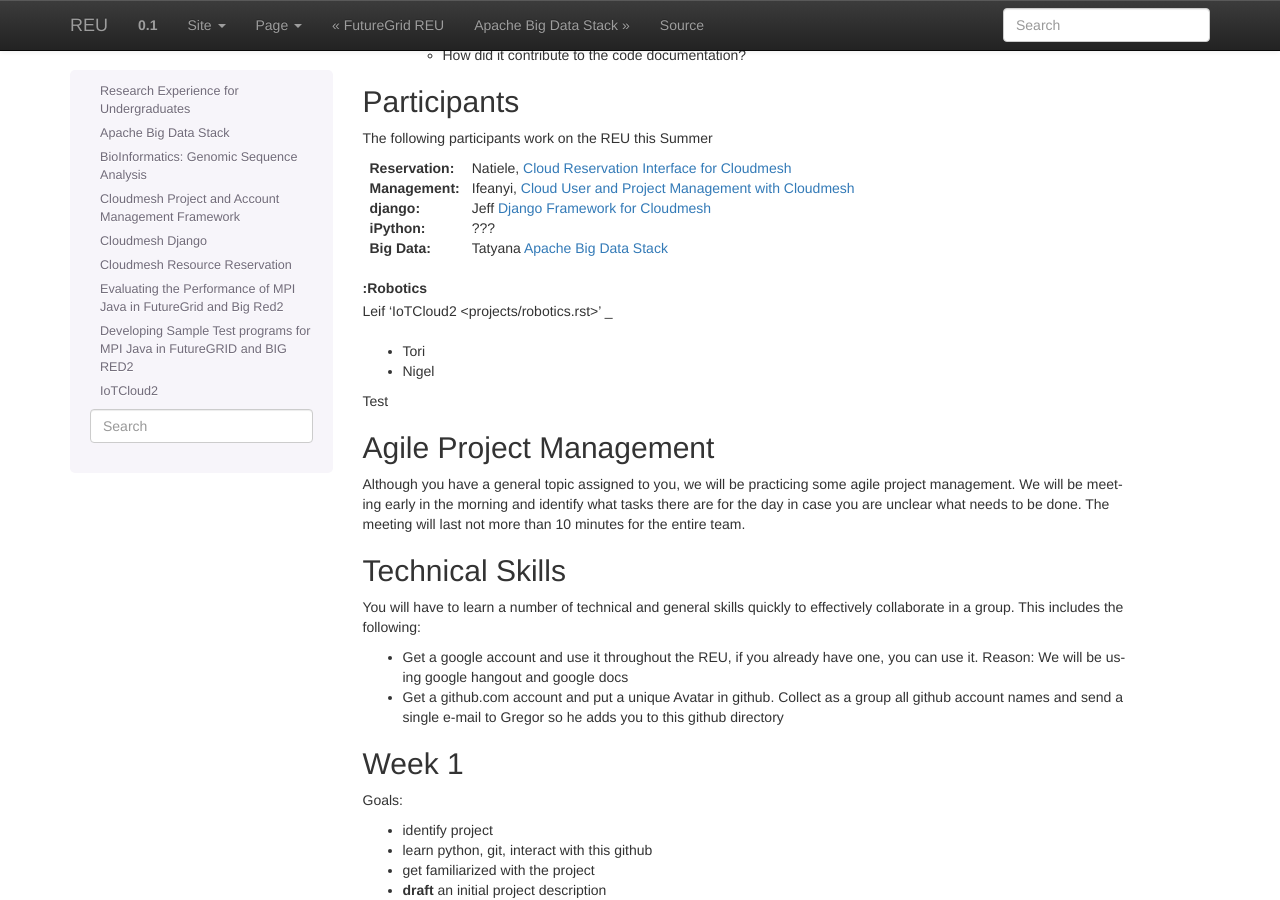
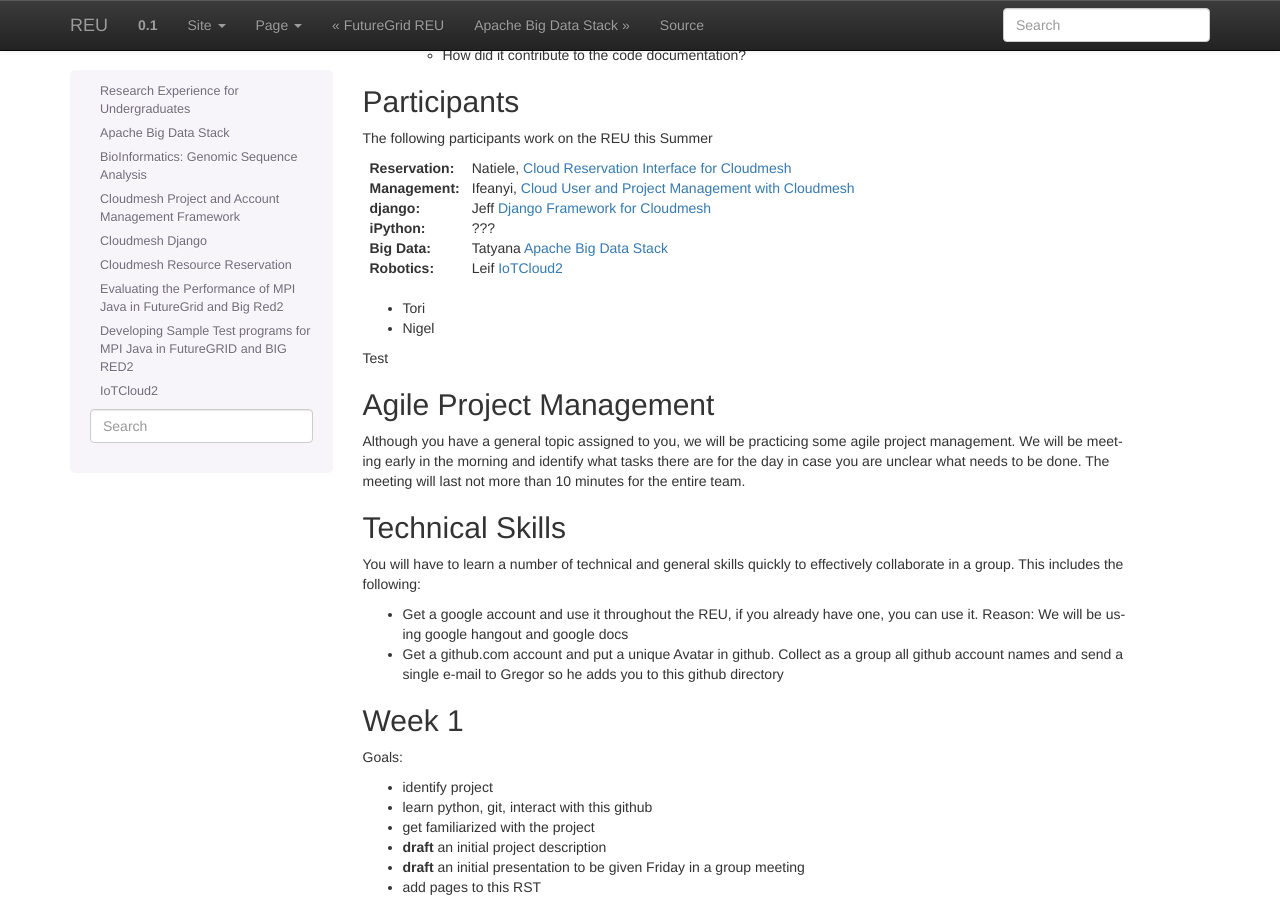
Before and after one commit to cloudmesh-project/reu-2014, a Sphinx documentation site: the page built from doc/source/README.rst, in a window 1280 px wide and 900 px high, scrolled down 385 px. Built offline with Sphinx 7.4.7, drawn with Linux system fonts in a browser that asks for light colours.

Commit message:
Update README.rst

```diff
--- a/doc/source/README.rst
+++ b/doc/source/README.rst
@@ -47,8 +47,8 @@ The following participants work on the REU this Summer
 :Big Data:
    Tatyana `Apache Big Data Stack <projects/bigdata.rst>`_
 
-:Robotics
-   Leif 'IoTCloud2 <projects/robotics.rst>' _
+:Robotics:
+   Leif `IoTCloud2 <projects/robotics.rst>`_
 
 * Tori
 * Nigel
```
